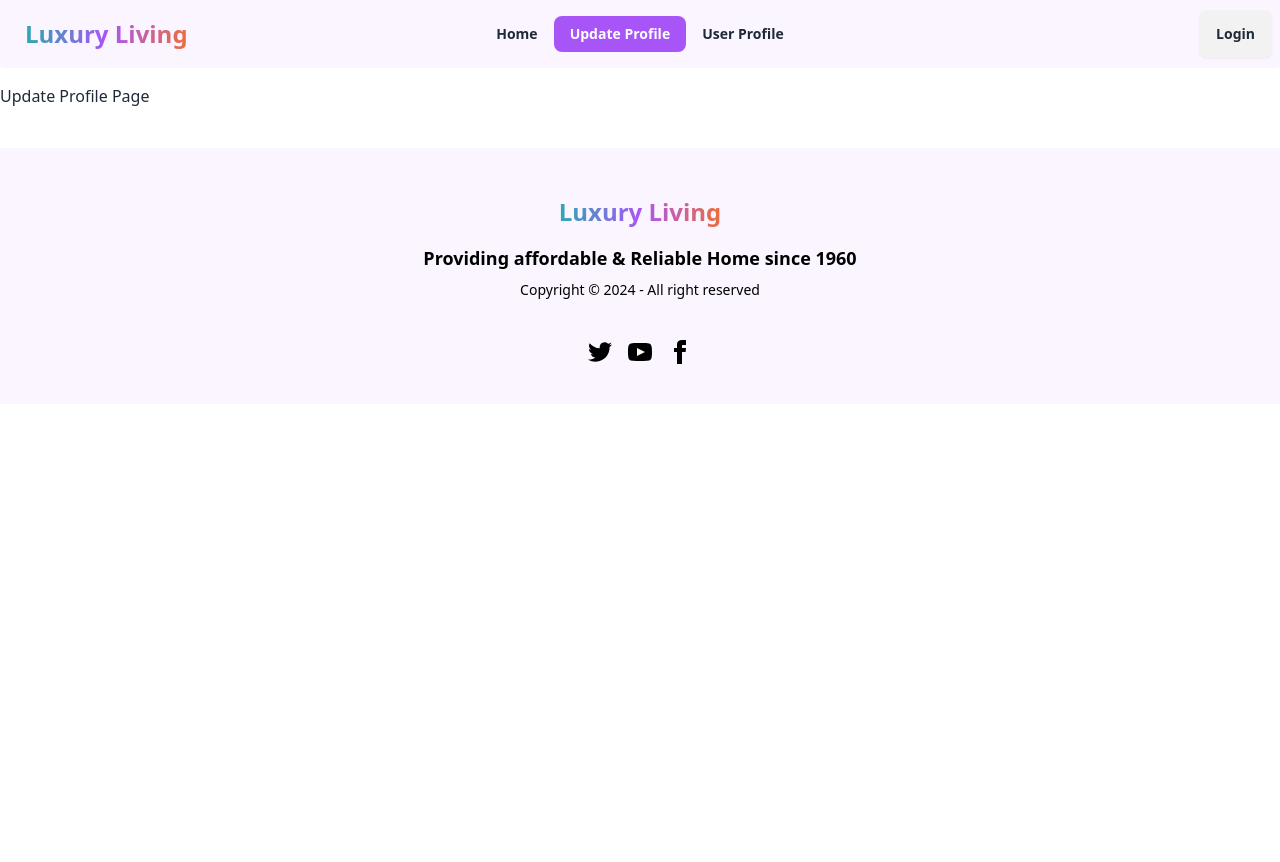
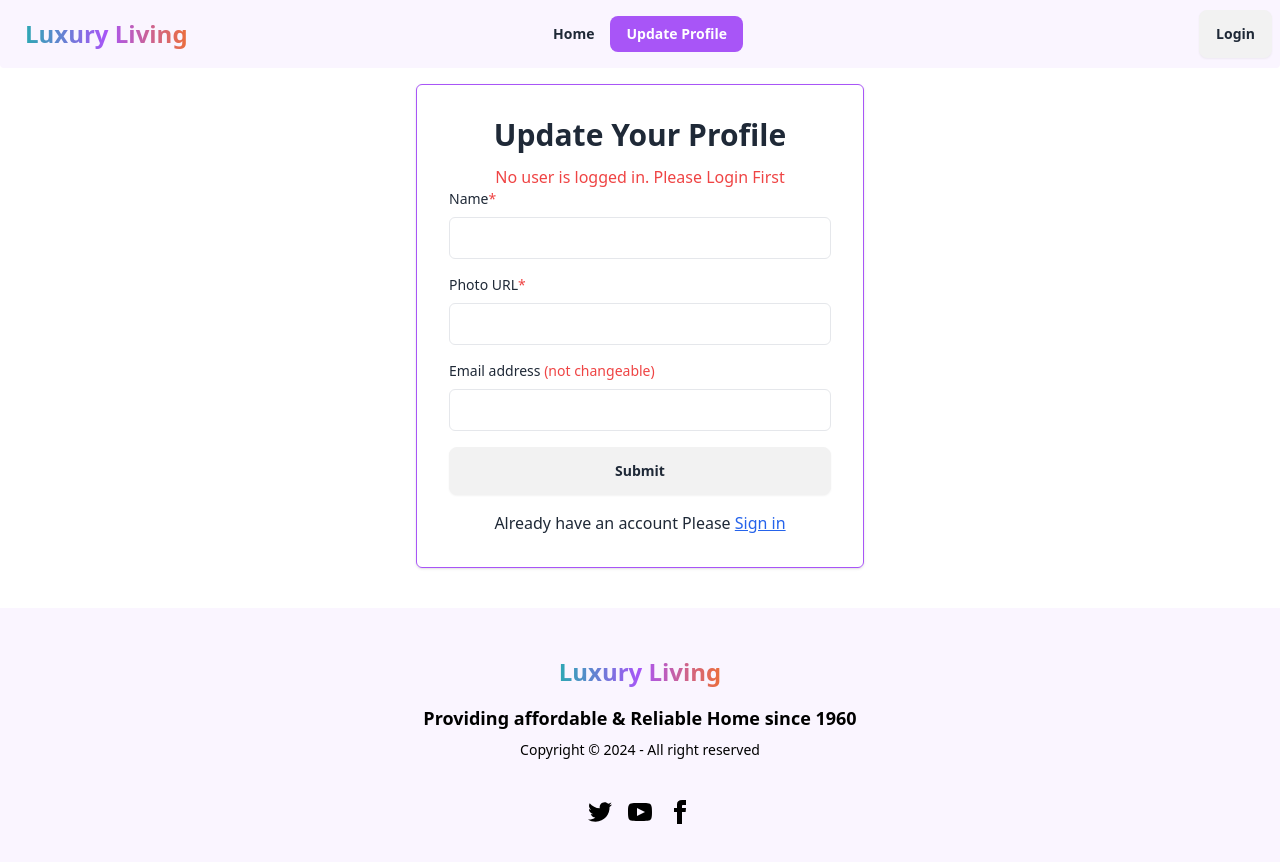
Before and after one commit to mahmud-me09/real-estate, a React (Vite) app: page /update in a window 1280 px wide. Before the commit the page ends 800 px from the top, so only its background shows below. Built offline with nearby package versions, Linux system fonts and the light colour scheme; no server answers.

Commit message:
private route setup

```diff
--- a/src/Components/NavBar.jsx
+++ b/src/Components/NavBar.jsx
@@ -28,7 +28,7 @@ const NavBar = () => {
 					Update Profile
 				</NavLink>
 			</li>
-			<li className="font-bold">
+			{user && <li className="font-bold">
 				<NavLink
 					to="/profile"
 					className={({ isActive }) =>
@@ -37,7 +37,7 @@ const NavBar = () => {
 				>
 					User Profile
 				</NavLink>
-			</li>
+			</li>}
 		</>
 	);
 	return (
--- a/src/Pages/CartPage.jsx
+++ /dev/null
@@ -1,14 +0,0 @@
-import React from 'react';
-import { Helmet } from 'react-helmet-async';
-import NavBar from '../Components/NavBar';
-
-const CartPage = () => {
-    return (
-		<div>
-			<Helmet>Luxury Living | Cart</Helmet>
-			Cart Page
-		</div>
-	);
-};
-
-export default CartPage;
--- a/src/Pages/DetailPage.jsx
+++ b/src/Pages/DetailPage.jsx
@@ -1,16 +1,16 @@
-import React from 'react';
+import React from "react";
 
-import { Helmet } from 'react-helmet-async';
+import { Helmet } from "react-helmet-async";
 
-import { useLoaderData, useParams } from 'react-router-dom';
+import { useLoaderData, useParams } from "react-router-dom";
 
 const DetailPage = () => {
 	const estates = useLoaderData();
-	const {id} = useParams()
+	const { id } = useParams();
 	const { properties } = estates;
 	console.log(properties, id);
-    const estate = properties.find(estate=> estate.id === id)
-    console.log(estate)
+	const estate = properties.find((estate) => estate.id === id);
+	console.log(estate);
 	return (
 		<div>
 			<Helmet>
@@ -34,14 +34,16 @@ const DetailPage = () => {
 							Description: {estate.description}. This Property is
 							available for <strong>{estate.status}</strong> with
 							very much affordable price of{" "}
-							<strong>${estate.price}</strong>. The location of
-							this property is at a very attractive place at{" "}
+							<strong>${estate.price}</strong>. This property is
+							 a very attractive place at{" "}
 							<strong>{estate.location}</strong>. Total area of
 							this property is{" "}
 							<strong>{estate.area_sq_ft} square feet</strong>.
 						</p>
 
-						<strong className="text-lg lg:text-xl">Facilities:</strong>
+						<strong className="text-lg lg:text-xl">
+							Facilities:
+						</strong>
 						<ul
 							className="px-8 text-lg lg:text-xl"
 							style={{ listStyle: "circle" }}
--- a/src/Pages/Login.jsx
+++ b/src/Pages/Login.jsx
@@ -46,6 +46,7 @@ const Login = () => {
 				const errorCode = error.code;
 				const errorMessage = error.message;
 				console.log(errorCode, errorMessage);
+				toast.error("email or password do not match");
 			});
 	};
 
--- a/src/Pages/ProfilePage.jsx
+++ b/src/Pages/ProfilePage.jsx
@@ -1,13 +1,46 @@
-import React from 'react';
-import NavBar from '../Components/NavBar';
-import { Helmet } from 'react-helmet-async';
+import React, { useContext } from "react";
+import NavBar from "../Components/NavBar";
+import { Helmet } from "react-helmet-async";
+import { AuthContext } from "../Providers/AuthProvider";
+import { Link, Navigate } from "react-router-dom";
 
 const ProfilePage = () => {
-    return (
+	const { user } = useContext(AuthContext);
+	return (
 		<div>
-			<Helmet><title>Luxury Living | Profile</title></Helmet>
+			<Helmet>
+				<title>Luxury Living | Profile</title>
+			</Helmet>
 
-			Showing Profile
+			<div className="hero min-h-fit bg-base-200">
+				<div className="hero-content flex-col lg:flex-row-reverse">
+					<img
+						src={user.photoURL}
+						className="max-w-sm rounded-lg shadow-2xl"
+					/>
+					<div>
+						<h1 className="text-lg lg:text-3xl font-bold">
+							Hello, <br></br>
+							{user.displayName}
+						</h1>
+						<p></p>
+
+						<p className="py-6">
+							Welcome to{" "}
+							<span className="font-bold animate-text bg-gradient-to-r from-teal-500 via-purple-500 to-orange-500 bg-clip-text text-transparent">
+								Luxury Living
+							</span>
+							. We will do our best to ensure that your dream will
+							come to reality. You can choose from our
+							collections. We will be in touch in your provided
+							email: <strong>{user.email}</strong>
+						</p>
+						<Link to="/" className="btn btn-primary "
+							>
+						Get Started</Link>
+					</div>
+				</div>
+			</div>
 		</div>
 	);
 };
--- a/src/Pages/UpdatePage.jsx
+++ b/src/Pages/UpdatePage.jsx
@@ -1,13 +1,148 @@
-import React from 'react';
-import NavBar from '../Components/NavBar';
-import { Helmet } from 'react-helmet-async';
+import { useForm } from "react-hook-form";
+import { Helmet } from "react-helmet-async";
+import { toast } from "react-toastify";
+import "react-toastify/dist/ReactToastify.css";
+import { useContext, useState } from "react";
+import { updateProfile } from "firebase/auth";
+import { AuthContext } from "../Providers/AuthProvider";
+import { Link, useNavigate } from "react-router-dom";
 
 const UpdatePage = () => {
-    return (
-		<div>
-			<Helmet><title>Luxury Living | Update</title></Helmet>
-			Update Profile Page
-		</div>
+	const navigate = useNavigate();
+
+	const { user } = useContext(AuthContext);
+
+	const {
+		register,
+		handleSubmit,
+		formState: { errors },
+		reset,
+	} = useForm();
+	const onSubmit = (data) => {
+		updateProfile(user, {
+					displayName: data.Name,
+					photoURL: data.photoURL,
+					email: data.email,
+				})
+			.then(() => {
+				toast.success("Profile Updated Successfully");
+				setTimeout(() => navigate("/"), 2000);
+				reset();
+			})
+			.catch((error) => {
+				toast.error(`User creation failed: ${error.message}`);
+				console.error(
+					"Error during user creation or profile update:",
+					error
+				);
+			});
+	};
+
+	console.log(user);
+	return (
+		<>
+			<Helmet>
+				<title>Luxury Living | Update</title>
+			</Helmet>
+			<div
+				className="w-full my-4 mx-auto max-w-md p-4 border border-purple-500 rounded-md shadow sm:p-8
+			dark:bg-gray-50 dark:text-gray-800"
+			>
+				<h2 className="mb-3 text-3xl font-semibold text-center">
+					Update Your Profile
+				</h2>
+				{user ? (
+					<p></p>
+				) : (
+					<p className="text-red-500 text-center">
+						No user is logged in. Please Login First
+					</p>
+				)}
+				<form
+					className="flex flex-col"
+					onSubmit={handleSubmit(onSubmit)}
+				>
+					<div className="space-y-4">
+						<div className="space-y-2">
+							<label htmlFor="name" className="block text-sm">
+								Name<span className="text-red-500">*</span>
+							</label>
+							<input
+								className="w-full px-3 py-2 border rounded-md dark:border-gray-300 dark:bg-gray-50 dark:text-gray-800 focus:dark:border-violet-600"
+								type="text"
+								defaultValue={user?.displayName}
+								{...register("Name", { required: true })}
+								aria-invalid={errors.Name ? "true" : "false"}
+							/>
+							{errors.Name?.type === "required" && (
+								<p role="alert" className="text-red-600">
+									Name is required
+								</p>
+							)}
+						</div>
+						<div className="space-y-2">
+							<label
+								htmlFor="Photo Url"
+								className="block text-sm"
+							>
+								Photo URL<span className="text-red-500">*</span>
+							</label>
+							<input
+								className="w-full px-3 py-2 border rounded-md dark:border-gray-300 dark:bg-gray-50 dark:text-gray-800 focus:dark:border-violet-600"
+								type="url"
+								defaultValue={user?.photoURL}
+								{...register("photoURL", {
+									required: "Photo URL is required",
+								})}
+								aria-invalid={
+									errors.photoURL ? "true" : "false"
+								}
+							/>
+							{errors.photoURL?.type === "required" && (
+								<p className="text-red-600" role="alert">
+									PhotoURL is required !!!
+								</p>
+							)}
+						</div>
+						<div className="space-y-2">
+							<label htmlFor="email" className="block text-sm">
+								Email address
+								<span className="text-red-500">
+									{" "}
+									(not changeable)
+								</span>
+							</label>
+							<input
+								readOnly
+								className="w-full px-3 py-2 border rounded-md dark:border-gray-300 dark:bg-gray-50 dark:text-gray-800 focus:dark:border-violet-600"
+								type="text"
+								defaultValue={user?.email}
+								{...register("email", {
+									required: "Email Address is required",
+									pattern: {
+										value: /^[a-zA-Z0-9._%+-]+@[a-zA-Z0-9.-]+\.[a-zA-Z]{2,}$/,
+										message: "Not a valid email",
+									},
+								})}
+								aria-invalid={errors.email ? "true" : "false"}
+							/>
+							{errors.email && (
+								<p className="text-red-500" role="alert">
+									{errors.email.message}
+								</p>
+							)}
+						</div>
+					</div>
+					<input className="btn my-4" type="submit" />
+				</form>
+				<p className="text-center">
+					Already have an account Please{" "}
+					<Link className="underline text-blue-600" to="/login">
+						Sign in
+					</Link>
+				</p>
+			</div>
+		</>
 	);
 };
 
--- /dev/null
+++ b/src/Routes/PrivateRoutes.jsx
@@ -0,0 +1,14 @@
+import { useContext } from "react";
+import { AuthContext } from "../Providers/AuthProvider";
+import { Navigate } from "react-router-dom";
+
+const PrivateRoutes = ({children}) => {
+
+    const {user} = useContext(AuthContext);
+    if(user){
+        return children
+    }
+    return <Navigate to ="/login"></Navigate>
+};
+
+export default PrivateRoutes;
--- a/src/Routes/Routes.jsx
+++ b/src/Routes/Routes.jsx
@@ -5,9 +5,9 @@ import Home from "../Pages/Home";
 import Login from "../Pages/Login";
 import Register from "../Pages/Register";
 import DetailPage from "../Pages/DetailPage";
-import CartPage from "../Pages/CartPage";
 import UpdatePage from "../Pages/UpdatePage";
 import ProfilePage from "../Pages/ProfilePage";
+import PrivateRoutes from "./PrivateRoutes";
 
 const Routes = () => {
     const router = createBrowserRouter([
@@ -30,16 +30,21 @@ const Routes = () => {
 				},
 				{
 					path: ":id",
-					loader:()=>fetch('./data.json'),
-					element: <DetailPage></DetailPage>,
+					loader: () => fetch("./data.json"),
+					element: (
+						<PrivateRoutes>
+							<DetailPage></DetailPage>
+						</PrivateRoutes>
+					),
 				},
-				{
-					path: "/cart",
-					element: <CartPage></CartPage>,
-				},
+
 				{
 					path: "/profile",
-					element: <ProfilePage></ProfilePage>,
+					element: (
+						<PrivateRoutes>
+							<ProfilePage></ProfilePage>
+						</PrivateRoutes>
+					),
 				},
 				{
 					path: "/update",
```
Also changed, not shown: src/Pages/Register.jsx (+2 -5 lines).
